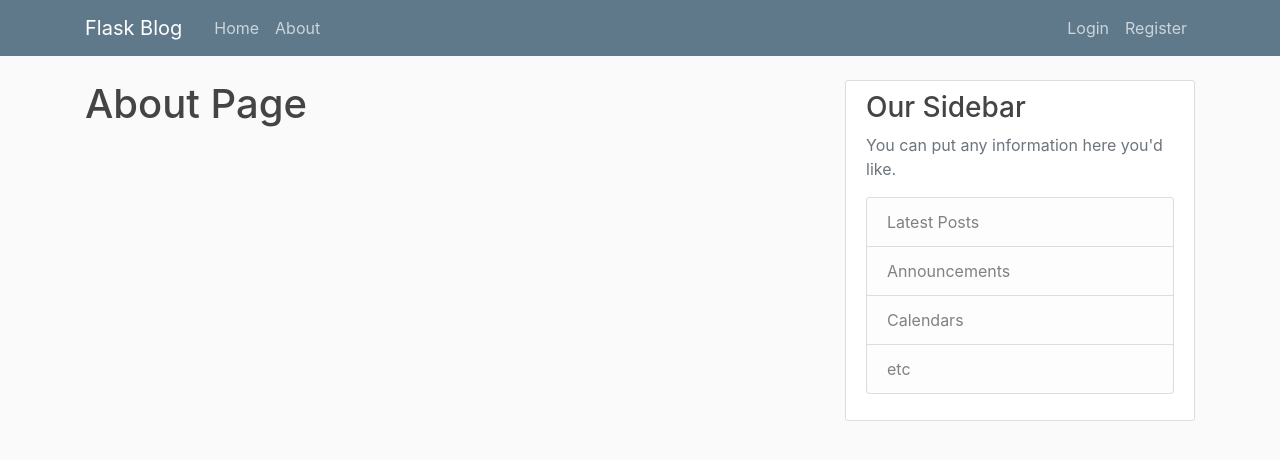
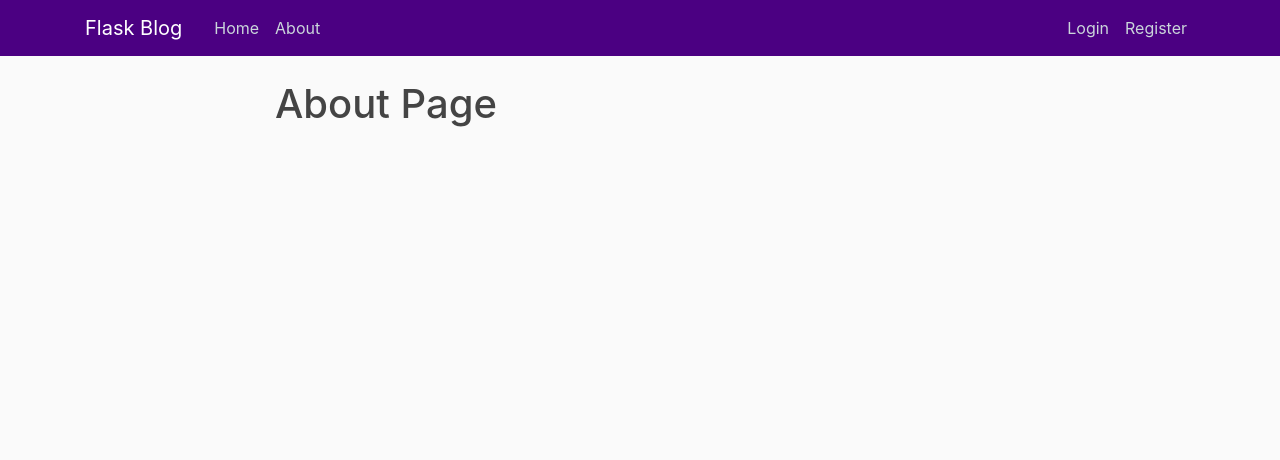
Before and after one commit to scrumpygeo/flask-blog, a Flask app: page /about in a window 1280 px wide. Shown: the top 460 px of the page. Run offline with Flask 2, Linux system fonts and the light colour scheme; some libraries are stand-ins or nearby versions.

Commit message:
css tweak

```diff
--- a/flaskblog/static/main.css
+++ b/flaskblog/static/main.css
@@ -13,8 +13,8 @@ h6 {
   color: #444444;
 }
 
-.bg-steel {
-  background-color: #5f788a;
+.bg-nav {
+  background-color: #4b0082;
 }
 
 .site-header .navbar-nav .nav-link {
--- a/flaskblog/templates/layout.html
+++ b/flaskblog/templates/layout.html
@@ -10,6 +10,7 @@
 
     <link rel="stylesheet" type="text/css" href="{{ url_for('static', filename='main.css') }}" />
 
+
     <meta charset="UTF-8" />
     <meta name="viewport" content="width=device-width, initial-scale=1.0" />
     {% if title %}
@@ -20,7 +21,7 @@
   </head>
   <body>
     <header class="site-header">
-      <nav class="navbar navbar-expand-md navbar-dark bg-steel fixed-top">
+      <nav class="navbar navbar-expand-md navbar-dark bg-nav fixed-top">
         <div class="container">
           <a class="navbar-brand mr-4" href="/">Flask Blog</a>
           <button
@@ -57,7 +58,7 @@
 
     <main role="main" class="container">
         <div class="row">
-          <div class="col-md-8">
+          <div class="col-md-8 offset-md-2">
             {% with messages = get_flashed_messages(with_categories=true) %}
               {% if messages %}
                 {% for category, message in messages %}
@@ -69,19 +70,7 @@
             {% endwith %}
             {% block content %}{% endblock %}
           </div>
-          <div class="col-md-4">
-            <div class="content-section">
-              <h3>Our Sidebar</h3>
-              <p class='text-muted'>You can put any information here you'd like.
-                <ul class="list-group">
-                  <li class="list-group-item list-group-item-light">Latest Posts</li>
-                  <li class="list-group-item list-group-item-light">Announcements</li>
-                  <li class="list-group-item list-group-item-light">Calendars</li>
-                  <li class="list-group-item list-group-item-light">etc</li>
-                </ul>
-              </p>
-            </div>
-          </div>
+
         </div>
       </main>
 
```
Also changed, not shown: localNotes.md (+2 -0 lines).
